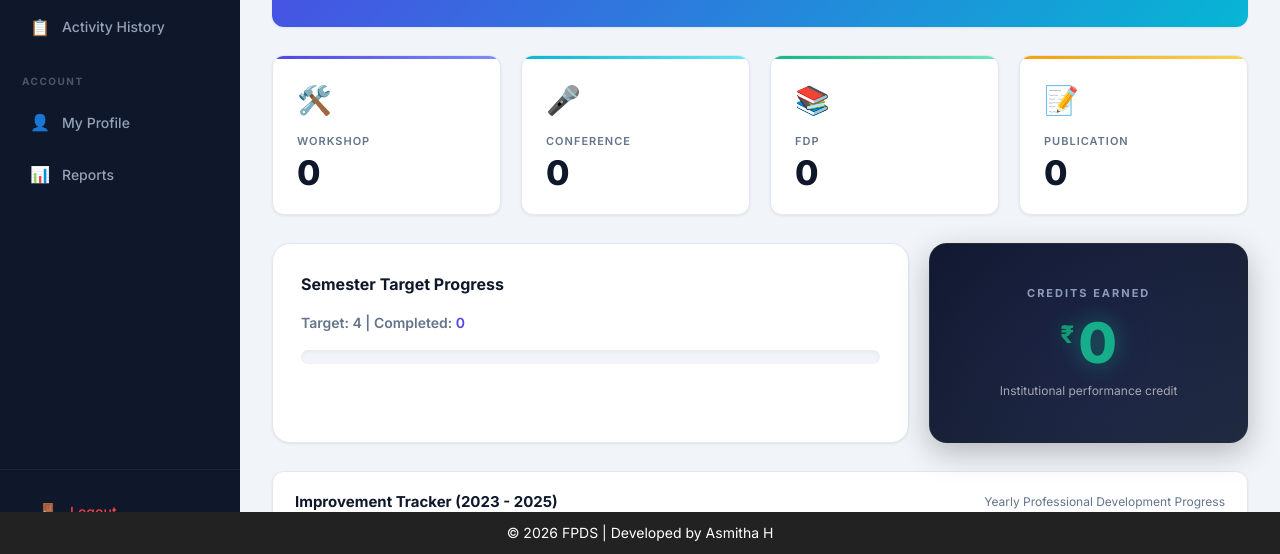
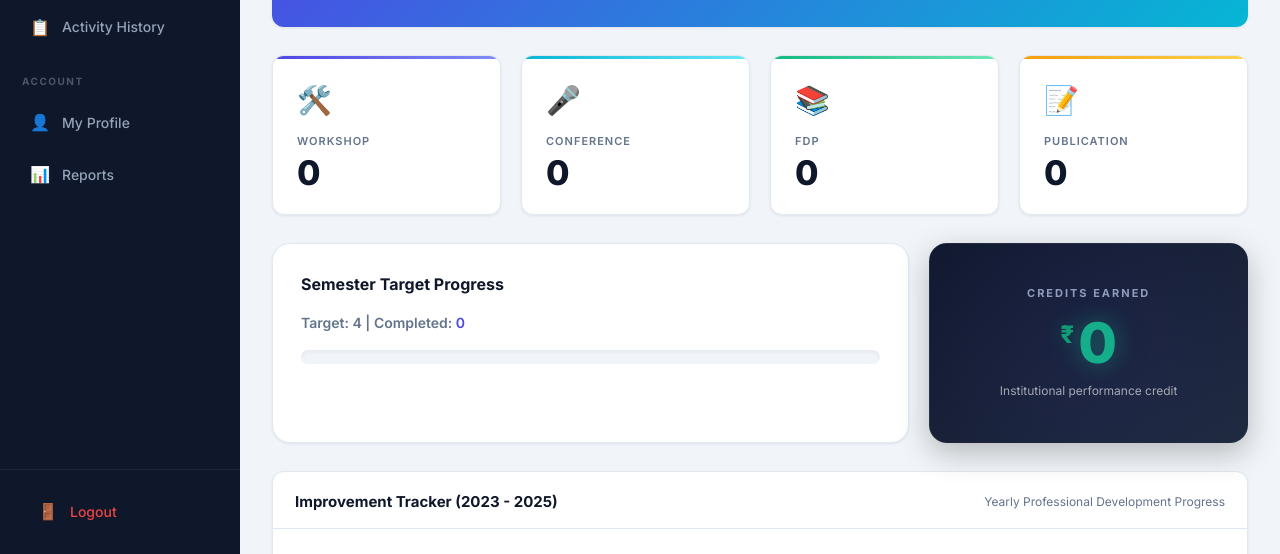
Before and after one commit to ASMITHA1605/FPDS-PROJECT-Faculty-Professional-Development-System-, a website: page dashboard.html in a window 1280 px wide. Shown: the part 246-800 px from the top of the page. Drawn offline with nearby package versions, Linux system fonts and the light colour scheme; no server answers; sample sign-in values are in the browser's storage.

Commit message:
demo fix for activity

```diff
--- a/dashboard.html
+++ b/dashboard.html
@@ -163,18 +163,3 @@
 </body>
 
 </html>
-<footer style="
-  position: fixed;
-  bottom: 0;
-  width: 100%;
-  text-align: center;
-  padding: 10px;
-  background: #222;
-  color: white;
-">
-  © 2026 FPDS | Developed by Asmitha H
-</footer>
-
-</body>
-
-</html>
```
